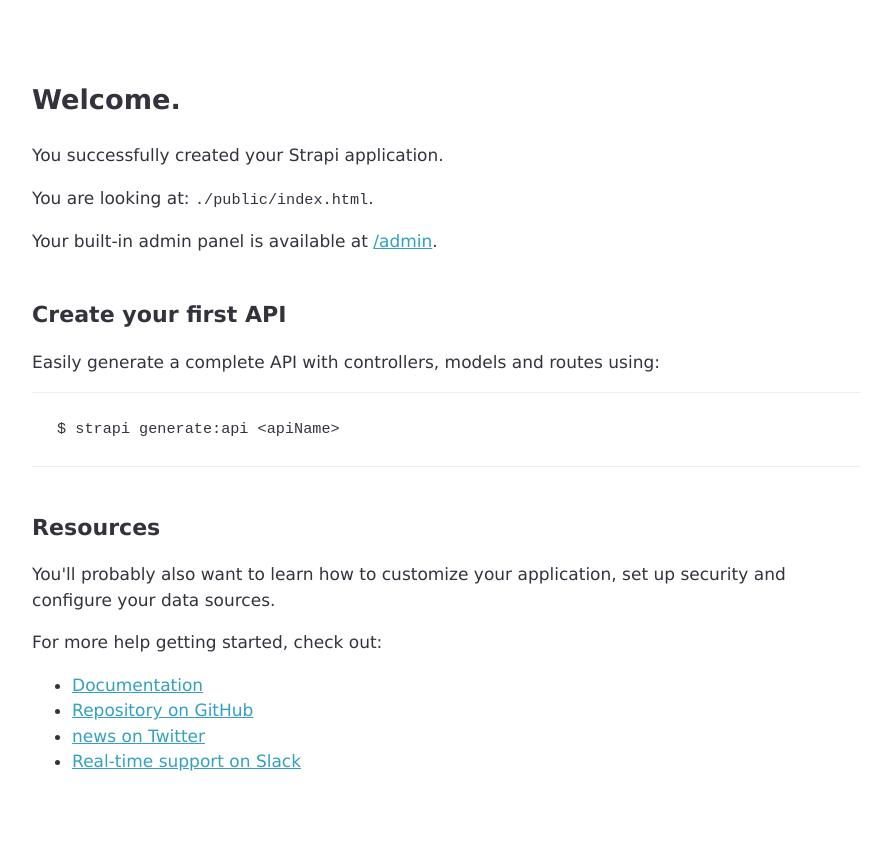
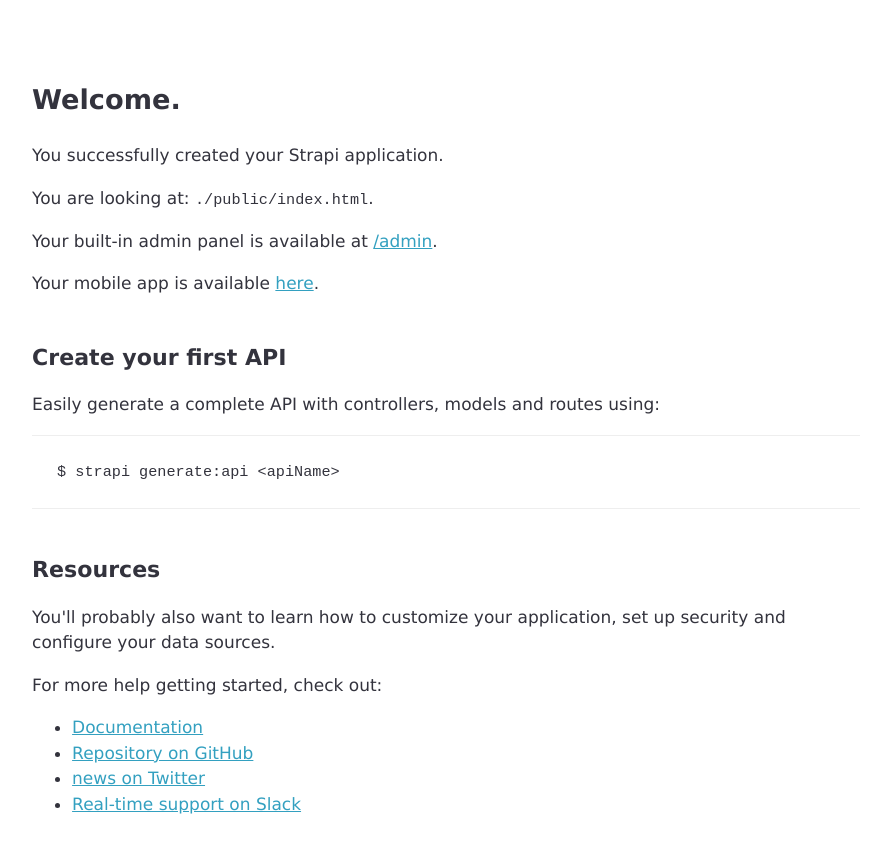
Before and after one commit to techsethi/what_not_to_miss_cms, a website: page public/index.html in a window 1280 px wide. Shown: the whole page, without its empty margins (194-1085 px from the left). Drawn offline with Linux system fonts and the light colour scheme.

Commit message:
added link to apk download

```diff
--- a/public/index.html
+++ b/public/index.html
@@ -146,7 +146,8 @@
         <p>You successfully created your Strapi application.</p>
         <p>You are looking at: <code>./public/index.html</code>.</p>
         <p>Your built-in admin panel is available at <a href="/admin" target="blank">/admin</a>.
-        <h2>Create your first API</h2>
+          <p>Your mobile app is available <a href="/uploads/app-release.apk" target="blank">here</a>.
+            <h2>Create your first API</h2>
         <p>Easily generate a complete API with controllers, models and routes using:</p>
         <pre><code class="lang-bash">$ strapi generate:api &lt;apiName&gt;</code></pre>
         <h2>Resources</h2>
```
Also changed, not shown: 1 other file.
